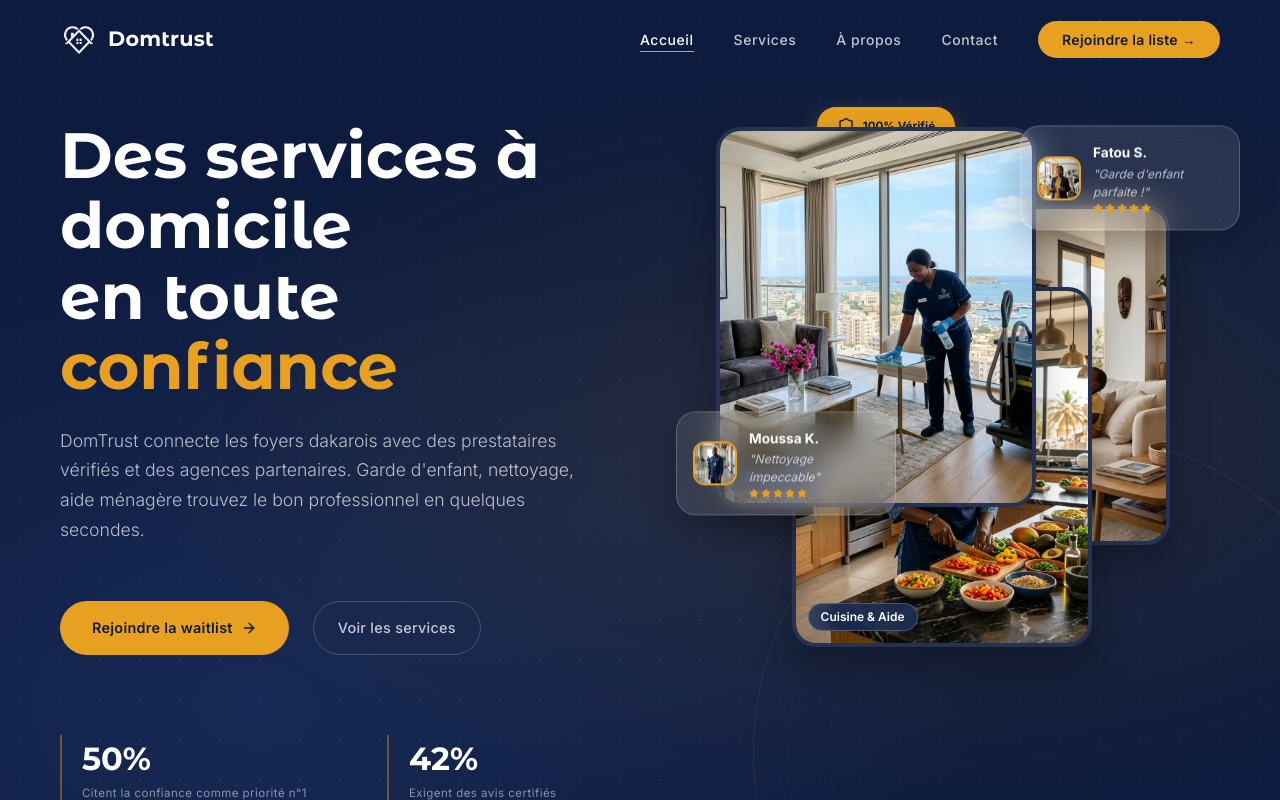
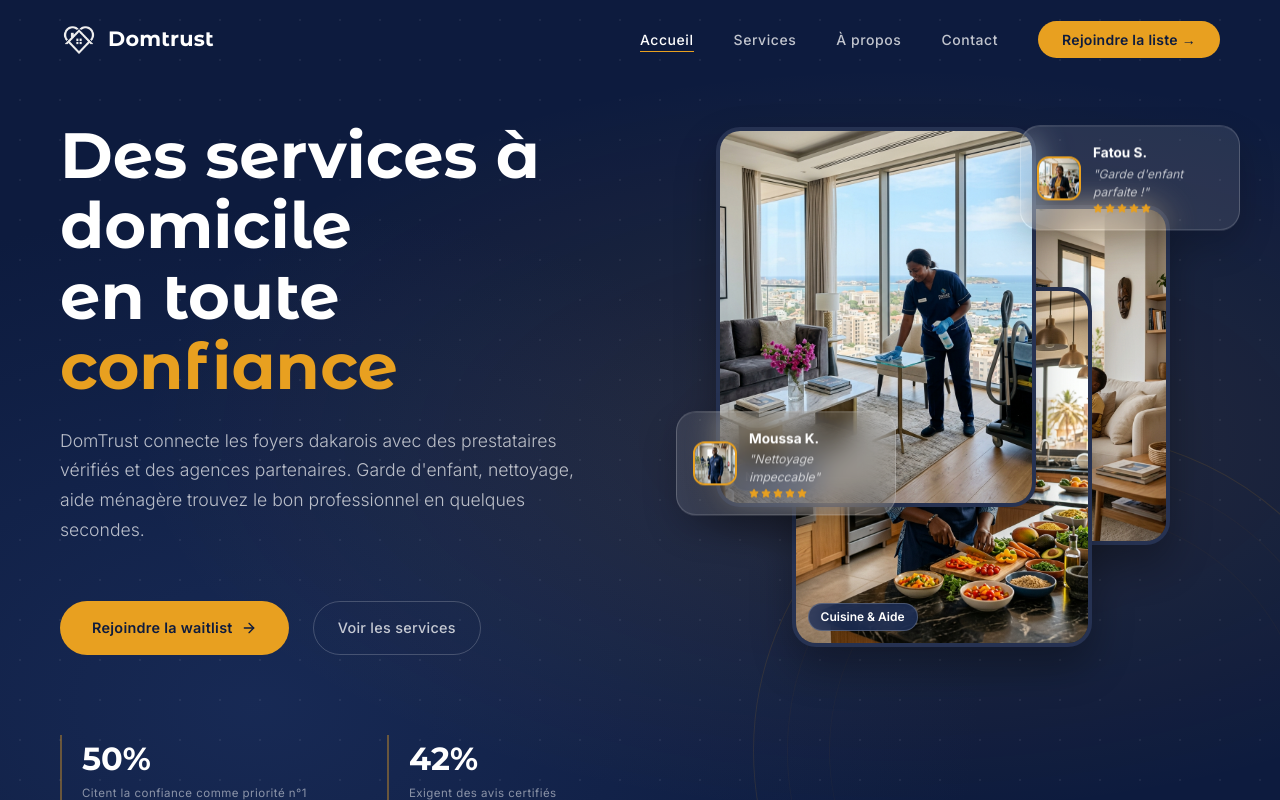
Before and after one commit to BLACKBUUR001/Domtrust, a React (Vite) app: page / in a window 1280 px wide. Shown: the top 800 px of the page. Built offline with nearby package versions, Linux system fonts and the light colour scheme.

Commit message:
Suppression du badge 100% vérifié sur la page d'accueil

```diff
--- a/src/pages/Home/Home.css
+++ b/src/pages/Home/Home.css
@@ -264,22 +264,7 @@
   gap: 2px;
 }
 
-.trust-badge-float {
-  position: absolute;
-  top: -20px;
-  left: 20%;
-  background: var(--amber);
-  color: var(--navy);
-  padding: 10px 20px;
-  border-radius: 100px;
-  display: flex;
-  align-items: center;
-  gap: 8px;
-  font-weight: var(--fw-bold);
-  font-size: var(--fs-xs);
-  box-shadow: 0 10px 25px rgba(232, 160, 32, 0.4);
-  animation: bounce 3s ease-in-out infinite;
-}
+
 
 /* Updated Stats Bar - Flow positioning */
 .hero-stats-bar {
@@ -748,9 +733,5 @@
     max-width: 200px;
   }
 
-  .trust-badge-float {
-    left: 50%;
-    transform: translateX(-50%) !important;
-    white-space: nowrap;
-  }
+
 }
--- a/src/pages/Home/Home.jsx
+++ b/src/pages/Home/Home.jsx
@@ -83,10 +83,7 @@
                 </div>
               </div>
 
-              <div className="trust-badge-float">
-                <Shield size={18} />
-                <span>100% Vérifié</span>
-              </div>
+
             </div>
           </div>
         </div>
```
